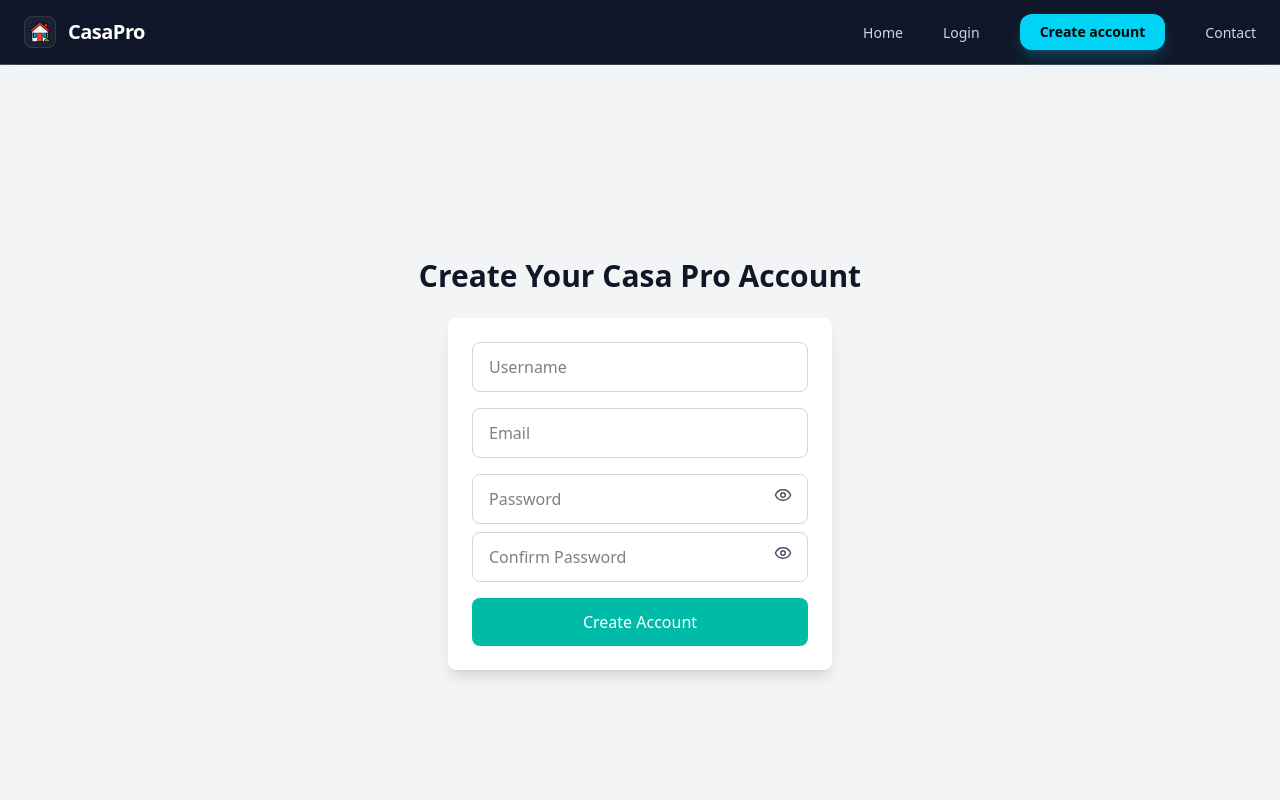
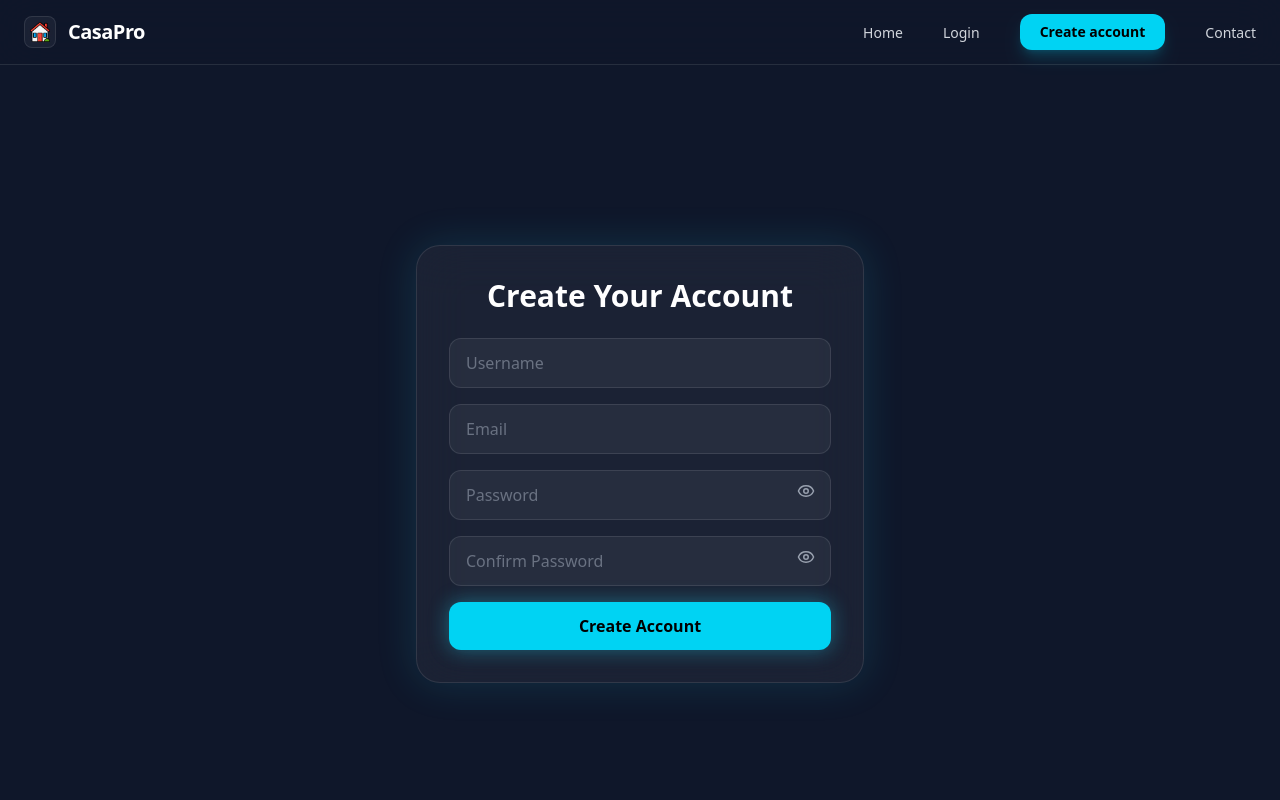
Before and after one commit to Yuri561/casapro, a React (Vite) app: page /create-account in a window 1280 px wide. Shown: the top 800 px of the page. Built offline with nearby package versions, Linux system fonts and the light colour scheme.

Commit message:
new updates pt2

```diff
--- a/src/components/CreateAccount/CreateAccount.tsx
+++ b/src/components/CreateAccount/CreateAccount.tsx
@@ -22,9 +22,9 @@ const CreateAccount: React.FC = () => {
   const navigate = useNavigate();
   const [showPassword, setShowPassword] = useState(false);
   const [showConfirm, setShowConfirm] = useState(false);
+  const [serverError, setServerError] = useState("");
 
   const password = watch("password");
-
 
   const passwordStrength = useMemo(() => {
     if (!password) return { label: "", color: "" };
@@ -32,45 +32,59 @@ const CreateAccount: React.FC = () => {
     const hasUpper = /[A-Z]/.test(password);
     const hasLower = /[a-z]/.test(password);
     const hasNumber = /\d/.test(password);
-    const hasSymbol = /[!@#$%^&*(),.?\":{}|<>]/.test(password);
+    const hasSymbol = /[!@#$%^&*(),.?":{}|<>]/.test(password);
 
     const conditions = [hasUpper, hasLower, hasNumber, hasSymbol].filter(Boolean).length;
 
     if (password.length >= 8 && conditions >= 3) {
-      return { label: "✅ Strong", color: "text-green-600" };
+      return { label: "Strong", color: "text-green-500" };
     } else if (password.length >= 6 && conditions >= 2) {
-      return { label: "⚠️ Medium", color: "text-yellow-500" };
+      return { label: "Medium", color: "text-yellow-500" };
     } else {
-      return { label: "❌ Weak", color: "text-red-500" };
+      return { label: "Weak", color: "text-red-500" };
     }
   }, [password]);
 
   const onSubmit = async (data: FormData) => {
+    setServerError("");
+
     if (data.password !== data.confirmPassword) {
-      alert("Passwords do not match");
+      setServerError("Passwords do not match");
       return;
     }
 
     try {
       const response = await userRegister(data);
+
       if (response.status === 201) {
-        localStorage.setItem("user", JSON.stringify(response.data));
         navigate("/login");
       }
-    } catch (error) {
-      console.error("Error during registration:", error);
+    } catch (error: any) {
+      console.error("Registration error:", error.response?.data || error.message);
+      setServerError(
+        error.response?.data?.error ||
+        "Registration failed. Please try again."
+      );
     }
   };
 
   return (
-    <div className="flex flex-col items-center justify-center min-h-screen bg-gray-100">
-      <h2 className="text-3xl font-bold text-gray-900 mb-6 text-center">
-        Create Your Casa Pro Account
+    <div className="flex items-center justify-center min-h-screen bg-[#0f172a] px-4">
+
+      <div className="w-full max-w-md bg-white/5 backdrop-blur-xl border border-white/10 rounded-3xl p-8 shadow-[0_0_40px_rgba(34,211,238,0.15)]">
+
+        <h2 className="text-3xl font-bold text-white mb-6 text-center">
+          Create Your Account
         </h2>
-      <form
-        onSubmit={handleSubmit(onSubmit)}
-        className="w-96 bg-white p-6 rounded-lg shadow-lg"
-      >
+
+        {serverError && (
+          <div className="mb-4 bg-red-500/10 border border-red-500/30 text-red-400 px-4 py-2 rounded-xl text-sm">
+            {serverError}
+          </div>
+        )}
+
+        <form onSubmit={handleSubmit(onSubmit)} className="space-y-4">
+
           <input
             type="text"
             placeholder="Username"
@@ -81,10 +95,10 @@ const CreateAccount: React.FC = () => {
                 message: "Username must contain only lowercase letters",
               },
             })}
-          className="w-full mb-4 px-4 py-3 border border-gray-300 rounded-lg focus:ring-2 focus:ring-teal-500 focus:outline-none"
+            className="w-full px-4 py-3 rounded-xl bg-white/5 border border-white/10 text-white placeholder-gray-500 focus:border-cyan-400 outline-none"
           />
           {errors.username && (
-          <p className="text-red-500 text-sm mb-2">{errors.username.message}</p>
+            <p className="text-red-400 text-xs">{errors.username.message}</p>
           )}
 
           <input
@@ -92,38 +106,32 @@ const CreateAccount: React.FC = () => {
             placeholder="Email"
             {...register("email", {
               required: "Email is required",
-            pattern: {
-              value: /^[^\s@]+@[^\s@]+\.[^\s@]+$/,
-              message: "Please enter a valid email address",
-            },
             })}
-          className="w-full mb-4 px-4 py-3 border border-gray-300 rounded-lg focus:ring-2 focus:ring-teal-500 focus:outline-none"
+            className="w-full px-4 py-3 rounded-xl bg-white/5 border border-white/10 text-white placeholder-gray-500 focus:border-cyan-400 outline-none"
           />
           {errors.email && (
-          <p className="text-red-500 text-sm mb-2">{errors.email.message}</p>
+            <p className="text-red-400 text-xs">{errors.email.message}</p>
           )}
 
           <div className="relative">
             <input
-            type="password"
+              type={showPassword ? "text" : "password"}
               placeholder="Password"
               {...register("password", { required: "Password is required" })}
-            className="w-full mb-2 px-4 py-3 border border-gray-300 rounded-lg focus:ring-2 focus:ring-teal-500 focus:outline-none"
+              className="w-full px-4 py-3 rounded-xl bg-white/5 border border-white/10 text-white placeholder-gray-500 focus:border-cyan-400 outline-none"
             />
             <button
               type="button"
               onClick={() => setShowPassword(!showPassword)}
-            className="absolute top-3 right-4 text-gray-600"
+              className="absolute top-3 right-4 text-gray-400"
             >
               {showPassword ? <EyeOff size={18} /> : <Eye size={18} />}
             </button>
           </div>
-        {errors.password && (
-          <p className="text-red-500 text-sm mb-2">{errors.password.message}</p>
-        )}
+
           {passwordStrength.label && (
-          <p className={`text-sm mb-3 ${passwordStrength.color}`}>
-            Password Strength: {passwordStrength.label}
+            <p className={`text-xs ${passwordStrength.color}`}>
+              Strength: {passwordStrength.label}
             </p>
           )}
 
@@ -131,28 +139,27 @@ const CreateAccount: React.FC = () => {
             <input
               type={showConfirm ? "text" : "password"}
               placeholder="Confirm Password"
-            {...register("confirmPassword", { required: "Please confirm your password" })}
-            className="w-full mb-4 px-4 py-3 border border-gray-300 rounded-lg focus:ring-2 focus:ring-teal-500 focus:outline-none"
+              {...register("confirmPassword", { required: true })}
+              className="w-full px-4 py-3 rounded-xl bg-white/5 border border-white/10 text-white placeholder-gray-500 focus:border-cyan-400 outline-none"
             />
             <button
               type="button"
               onClick={() => setShowConfirm(!showConfirm)}
-            className="absolute top-3 right-4 text-gray-600"
+              className="absolute top-3 right-4 text-gray-400"
             >
               {showConfirm ? <EyeOff size={18} /> : <Eye size={18} />}
             </button>
           </div>
-        {errors.confirmPassword && (
-          <p className="text-red-500 text-sm mb-2">{errors.confirmPassword.message}</p>
-        )}
 
           <button
             type="submit"
-          className="w-full bg-teal-500 text-white px-4 py-3 rounded-lg hover:bg-teal-600 transition"
+            className="w-full py-3 rounded-xl bg-cyan-400 text-black font-semibold hover:bg-cyan-300 transition shadow-[0_0_20px_rgba(34,211,238,0.4)]"
           >
             Create Account
           </button>
+
         </form>
+      </div>
     </div>
   );
 };
--- a/src/components/LogIn/Login.tsx
+++ b/src/components/LogIn/Login.tsx
@@ -1,9 +1,10 @@
 import React, { useState } from "react";
 import { useNavigate } from "react-router-dom";
-import { userLogin} from "../../UserAuth/user_auth";
+import { userLogin } from "../../UserAuth/user_auth";
 import LoadingAnimation from "../LoadingAnimation/LoadingAnimation";
 import { useAuth } from "../../context/AuthContext";
 import { useForm } from "react-hook-form";
+import { Eye, EyeOff } from "lucide-react";
 
 interface FormData {
   username: string;
@@ -11,10 +12,16 @@ import { useForm } from "react-hook-form";
 }
 
 const Login: React.FC = () => {
-  const { register, handleSubmit, formState: { errors } } = useForm<FormData>();
+  const {
+    register,
+    handleSubmit,
+    formState: { errors },
+  } = useForm<FormData>();
 
   const [error, setError] = useState<string>("");
   const [loading, setLoading] = useState<boolean>(false);
+  const [showPassword, setShowPassword] = useState(false);
+
   const navigate = useNavigate();
   const { setIsAuthenticated } = useAuth();
 
@@ -24,51 +31,56 @@ const Login: React.FC = () => {
 
     try {
       const response = await userLogin(data);
+
       if (response.status === 200) {
-        const {  user } = response.data;
+        const { user, token } = response.data;
+
         setIsAuthenticated(true);
         localStorage.setItem("username", user.username);
         localStorage.setItem("user_id", user.user_id);
-        localStorage.setItem("token",  response.data.token);
+        localStorage.setItem("token", token);
+
         navigate("/dashboard");
-      } else {
-        setError("Authentication failed. Please try again.");
       }
     } catch (error: any) {
-      if (error.response && error.response.data) {
-        setError(error.response.data.error || "Login error. Please try again.");
-        console.log('error:', error);
-      } else {
-        setError("Login failed. Please check your credentials.");
-      }
-      console.error("Error during login:", error);
+      setError(
+        error.response?.data?.error ||
+        "Login failed. Please check your credentials."
+      );
+      console.error("Login error:", error.response?.data || error.message);
     } finally {
       setLoading(false);
     }
   };
 
-
   return (
-    <div className="flex flex-col items-center justify-center min-h-screen bg-gray-100">
+    <div className="min-h-screen flex items-center justify-center bg-[#0f172a] px-4">
 
       {loading && <LoadingAnimation />}
 
-      <h2 className="text-3xl font-bold text-gray-900 mb-6">Login to Casa Pro</h2>
+      <div className="w-full max-w-md bg-white/5 backdrop-blur-xl border border-white/10 rounded-3xl p-8 shadow-[0_0_40px_rgba(34,211,238,0.15)]">
 
+        {/* Header */}
+        <h2 className="text-3xl font-bold text-white text-center mb-2">
+          Welcome Back
+        </h2>
+        <p className="text-gray-400 text-center mb-8 text-sm">
+          Login to access your Casa Pro dashboard
+        </p>
 
+        {/* Error */}
         {error && (
-        <div className="text-red-500 mb-4 bg-red-100 px-4 py-2 rounded-lg">
+          <div className="mb-4 bg-red-500/10 border border-red-500/30 text-red-400 px-4 py-2 rounded-xl text-sm">
             {error}
           </div>
         )}
 
-      <form
-        onSubmit={handleSubmit(onSubmit)}
-        className="w-96 bg-white p-6 rounded-lg shadow-lg"
-      >
+        <form onSubmit={handleSubmit(onSubmit)} className="space-y-5">
+
+          {/* Username */}
+          <div>
             <input
               type="text"
-
               placeholder="Username"
               {...register("username", {
                 required: "Username is required",
@@ -77,31 +89,51 @@ const Login: React.FC = () => {
                   message: "Username must contain only lowercase letters",
                 },
               })}
-          className="w-full mb-4 px-4 py-3 border border-gray-300 rounded-lg focus:ring-2 focus:ring-teal-500 focus:outline-none"
-          required
+              className="w-full px-4 py-3 rounded-xl bg-white/5 border border-white/10 text-white placeholder-gray-500 focus:border-cyan-400 focus:ring-0 outline-none"
             />
             {errors.username && (
-          <p className="text-red-500 text-sm mb-2">{errors.username.message}</p>
+              <p className="text-red-400 text-xs mt-2">
+                {errors.username.message}
+              </p>
             )}
+          </div>
+
+          {/* Password */}
+          <div className="relative">
             <input
-          type="password"
-          {...register("password", { required: "Password is required" })}
+              type={showPassword ? "text" : "password"}
               placeholder="Password"
-          className="w-full mb-4 px-4 py-3 border border-gray-300 rounded-lg focus:ring-2 focus:ring-teal-500 focus:outline-none"
-          required
+              {...register("password", {
+                required: "Password is required",
+              })}
+              className="w-full px-4 py-3 rounded-xl bg-white/5 border border-white/10 text-white placeholder-gray-500 focus:border-cyan-400 focus:ring-0 outline-none"
             />
+            <button
+              type="button"
+              onClick={() => setShowPassword(!showPassword)}
+              className="absolute top-3 right-4 text-gray-400 hover:text-white"
+            >
+              {showPassword ? <EyeOff size={18} /> : <Eye size={18} />}
+            </button>
+
             {errors.password && (
-          <p className="text-red-500 text-sm mb-2">{errors.password.message}</p>
+              <p className="text-red-400 text-xs mt-2">
+                {errors.password.message}
+              </p>
             )}
+          </div>
+
+          {/* Submit */}
           <button
             type="submit"
-          className="w-full bg-teal-500 cursor-pointer text-white px-4 py-3 rounded-lg hover:bg-teal-600 transition"
             disabled={loading}
+            className="w-full py-3 rounded-xl bg-cyan-400 text-black font-semibold hover:bg-cyan-300 transition shadow-[0_0_20px_rgba(34,211,238,0.4)]"
           >
             {loading ? "Logging in..." : "Login"}
           </button>
         </form>
       </div>
+    </div>
   );
 };
 
```
Also changed, not shown: src/components/Home/Home.tsx (+12 -14 lines). Lines whose indentation alone changed are shown as unchanged.
